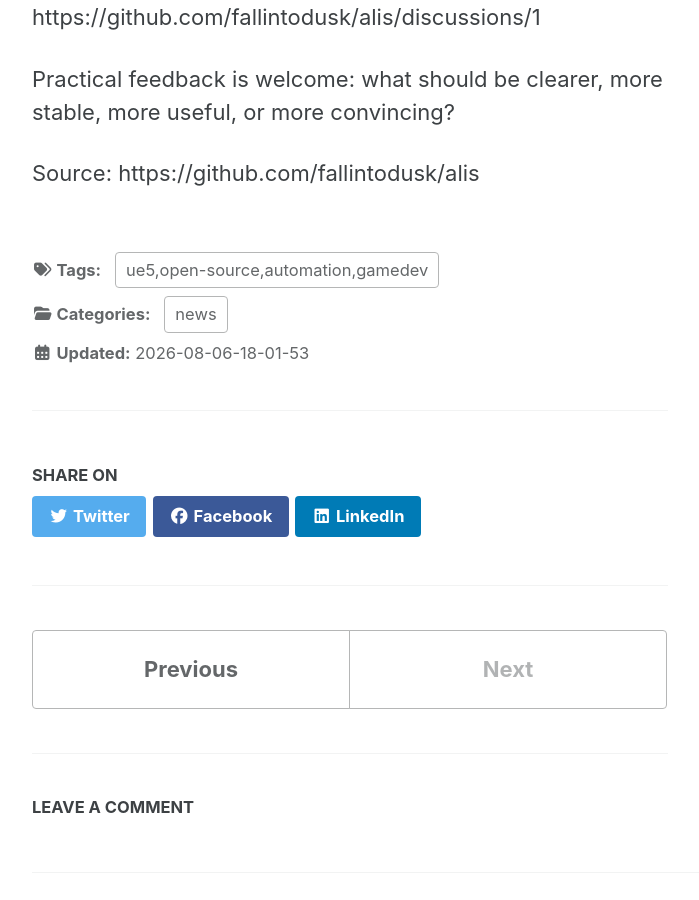
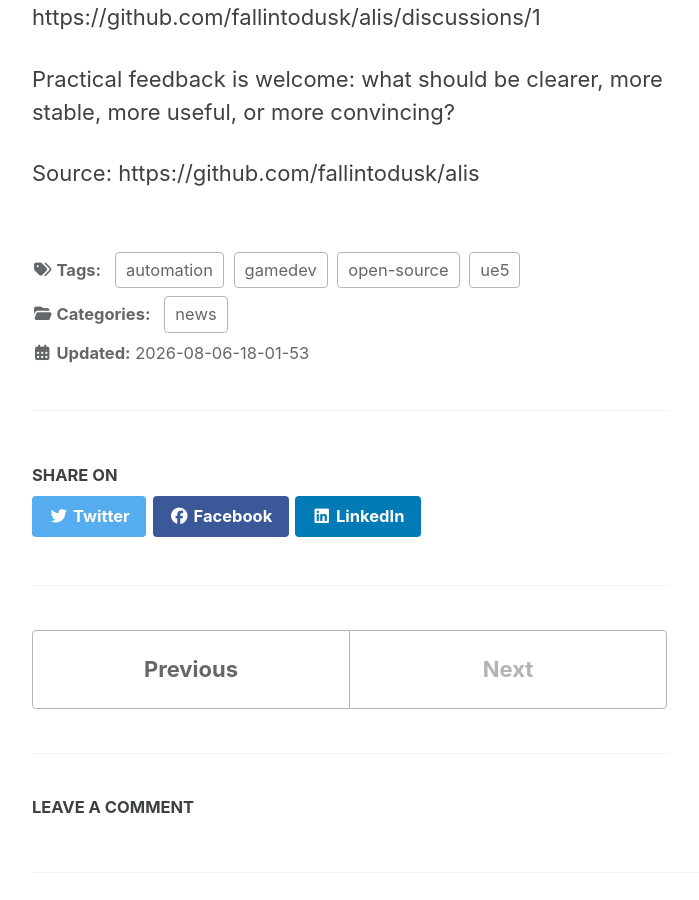
Before and after one commit to fallintodusk/fallintodusk.github.io, a Jekyll site: the page built from _posts/2026-08-06-n000001-json-pipeline.md, in a window 1280 px wide and 900 px high, scrolled down 1979 px. Shown: the whole window, without its empty margins (290-989 px from the left). Built offline with Jekyll 4.4.1, drawn with Linux system fonts in a browser that asks for light colours; cached includes are drawn as plain includes; comment, search, counter and statistics services are not loaded.

Commit message:
fix tags front matter: list form so the theme renders separate tags

```diff
--- a/_posts/2026-08-06-n000001-json-pipeline.md
+++ b/_posts/2026-08-06-n000001-json-pipeline.md
@@ -3,7 +3,7 @@ layout: single
 title: "Free open-source UE5 content automation: JSON to DataAssets to live editor updates"
 date: "2026-08-06 18:01:53 +0000"
 categories: "news"
-tags: "ue5,open-source,automation,gamedev"
+tags: ["ue5", "open-source", "automation", "gamedev"]
 comments: true
 ---
 
```
